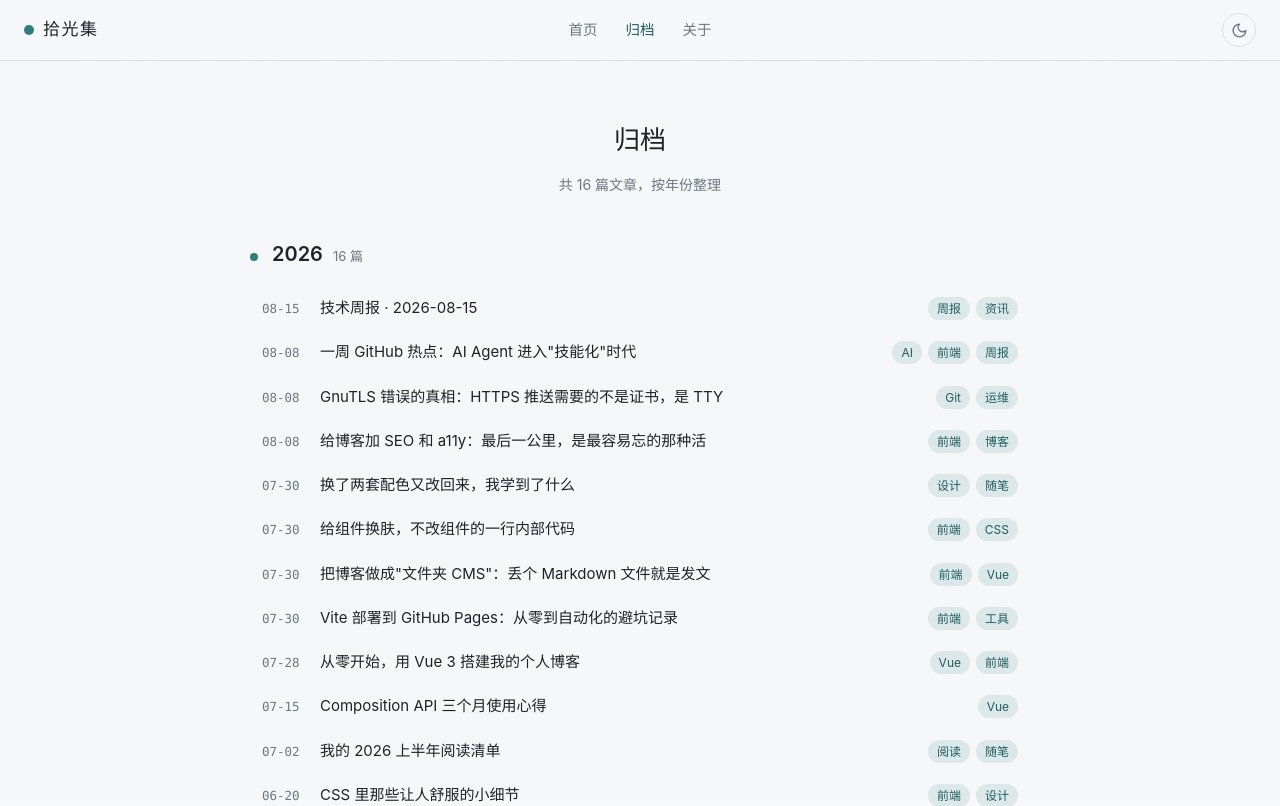
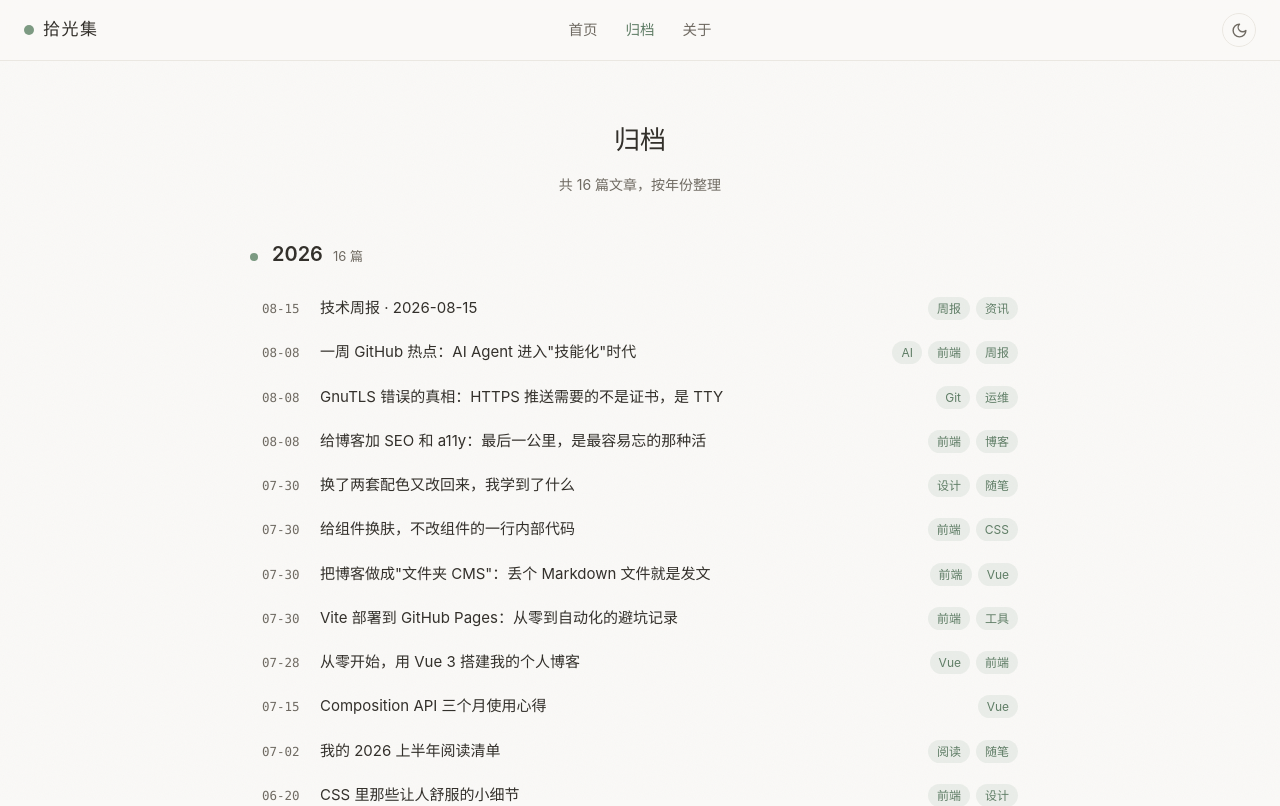
Before and after one commit to yes-we-coding/shiguangji, a Vue app: page /#/archive in a window 1280 px wide. Shown: the top 806 px of the page. Built offline with nearby package versions, Linux system fonts and the light colour scheme.

Commit message:
Revert "style: 配色由暖纸白+鼠尾草绿 改为 冷雾灰+青绿"
This reverts commit 387fe30ea6b29840be3766342ff4e95bea98234b.

```diff
--- a/src/style.css
+++ b/src/style.css
@@ -1,15 +1,15 @@
-/* ————— 配色：冷雾灰 + 青绿（清爽、低饱和、护眼） ————— */
+/* ————— 配色：暖纸白 + 鼠尾草绿（低饱和、护眼） ————— */
 :root {
-  --bg: #f6f8fa;
+  --bg: #faf9f7;
   --surface: #ffffff;
-  --text: #1f2328;
-  --text-muted: #6e7681;
-  --accent: #2e7d7d;
-  --accent-deep: #1f5e5e;
-  --accent-soft: rgba(46, 125, 125, 0.12);
-  --border: #d8dee4;
-  --shadow: 0 6px 20px rgba(31, 35, 40, 0.07);
-  --glow: rgba(46, 125, 125, 0.14);
+  --text: #33302b;
+  --text-muted: #6f6a62;
+  --accent: #7c9a82;
+  --accent-deep: #5f7d66;
+  --accent-soft: rgba(124, 154, 130, 0.12);
+  --border: #eae7e1;
+  --shadow: 0 6px 20px rgba(66, 60, 50, 0.07);
+  --glow: rgba(124, 154, 130, 0.14);
 
   --sans: -apple-system, BlinkMacSystemFont, 'Segoe UI', 'PingFang SC',
     'Hiragino Sans GB', 'Microsoft YaHei', sans-serif;
@@ -24,18 +24,18 @@
   -moz-osx-font-smoothing: grayscale;
 }
 
-/* ————— 深色主题：冷黑 + 浅青 ————— */
+/* ————— 深色主题：暖黑 + 浅绿 ————— */
 [data-theme='dark'] {
-  --bg: #0d1117;
-  --surface: #161b22;
-  --text: #c9d1d9;
-  --text-muted: #8b949e;
-  --accent: #5eb5b5;
-  --accent-deep: #7dcccc;
-  --accent-soft: rgba(94, 181, 181, 0.14);
-  --border: #30363d;
-  --shadow: 0 6px 20px rgba(0, 0, 0, 0.4);
-  --glow: rgba(94, 181, 181, 0.1);
+  --bg: #1c1b19;
+  --surface: #262422;
+  --text: #e6e3dd;
+  --text-muted: #9b968d;
+  --accent: #9db8a2;
+  --accent-deep: #b9d2bd;
+  --accent-soft: rgba(157, 184, 162, 0.14);
+  --border: #35322e;
+  --shadow: 0 6px 20px rgba(0, 0, 0, 0.35);
+  --glow: rgba(157, 184, 162, 0.08);
 }
 
 * {
```
